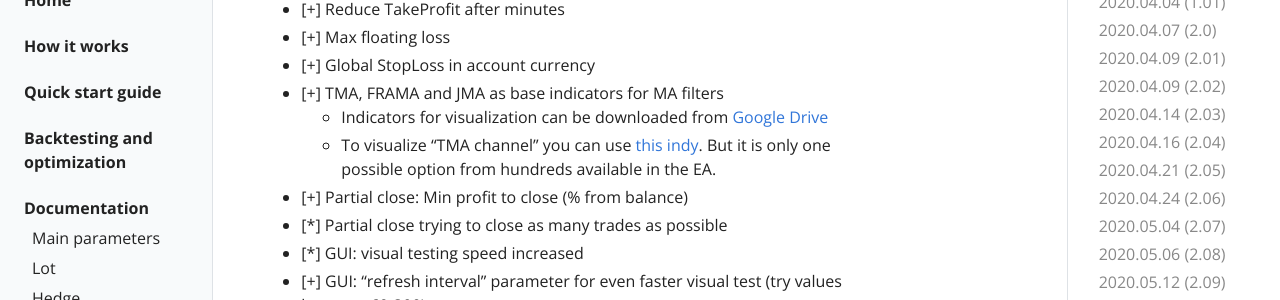
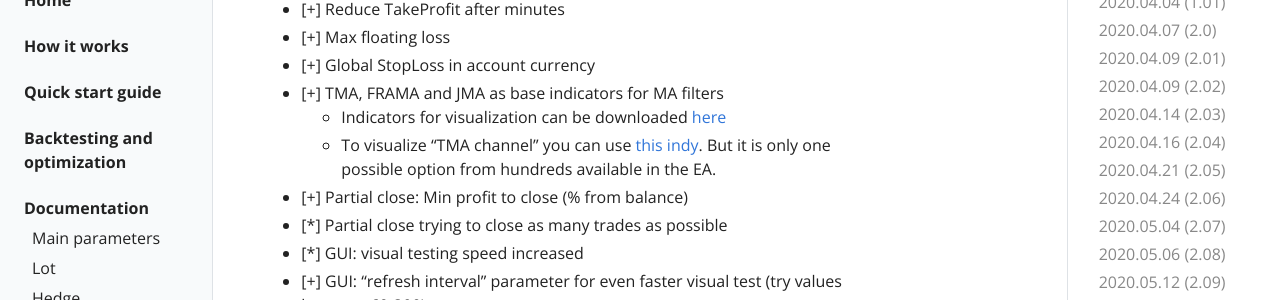
Before and after one commit to komposter/CommunityPowerEA.com, a Jekyll site: the page built from _docs/versions-history.md, in a window 1280 px wide and 900 px high, scrolled down 6568 px. Shown: the part 154-454 px from the top of the window. Built offline with Jekyll 4.4.1, drawn with Linux system fonts in a browser that asks for light colours.

Commit message:
Content change

```diff
--- a/_docs/versions-history.md
+++ b/_docs/versions-history.md
@@ -221,7 +221,7 @@
 * [+] Max floating loss
 * [+] Global StopLoss in account currency
 * [+] TMA, FRAMA and JMA as base indicators for MA filters
-  * Indicators for visualization can be downloaded from [Google Drive](https://drive.google.com/drive/u/0/folders/1VXsedtTLt2Tp27CQ1nfsGpdm-Z57IZ0v)
+  * Indicators for visualization can be downloaded [here]({{site.baseurl}}/docs/FAQ/indicators)
   * To visualize "TMA channel" you can use [this indy](https://www.mql5.com/en/code/22350). But it is only one possible option from hundreds available in the EA.
 * [+] Partial close: Min profit to close (% from balance)
 * [*] Partial close trying to close as many trades as possible
```
Also changed, not shown: _docs/signals-and-filters.md (+2 -2 lines).
